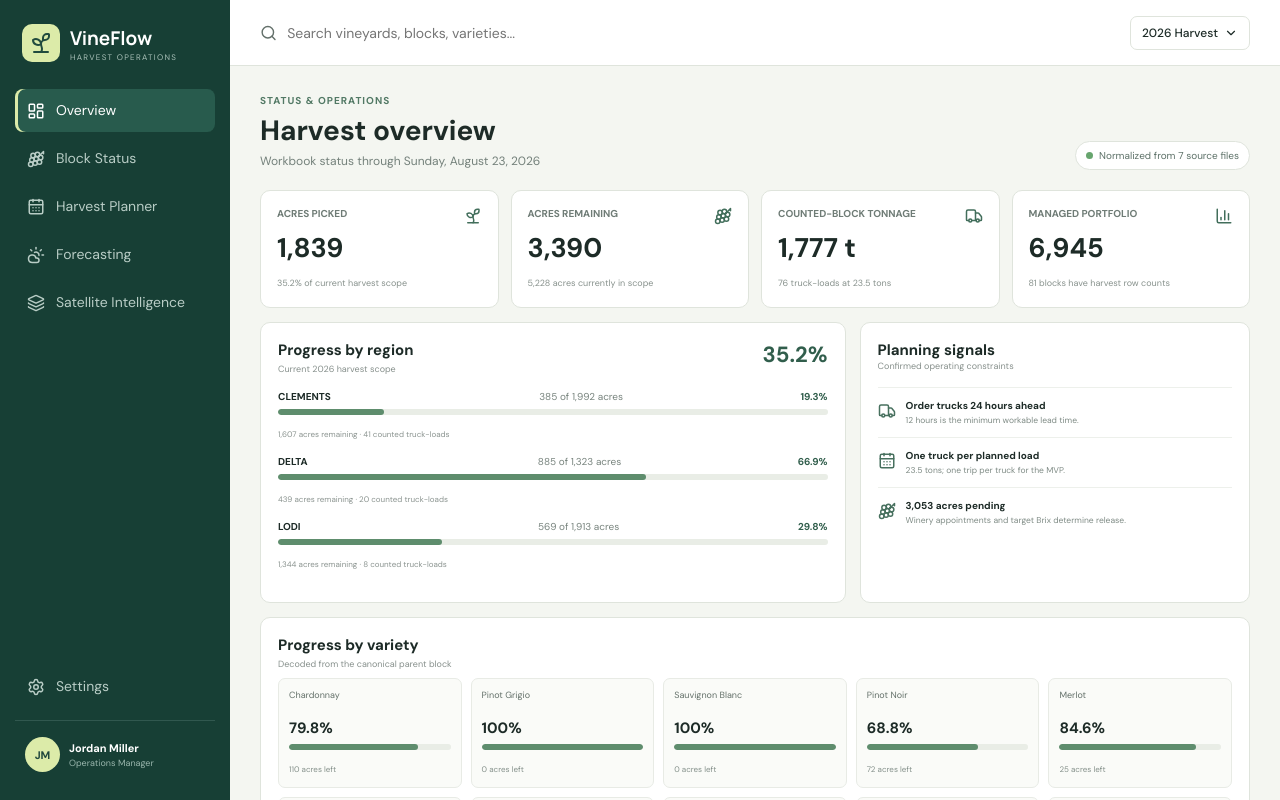
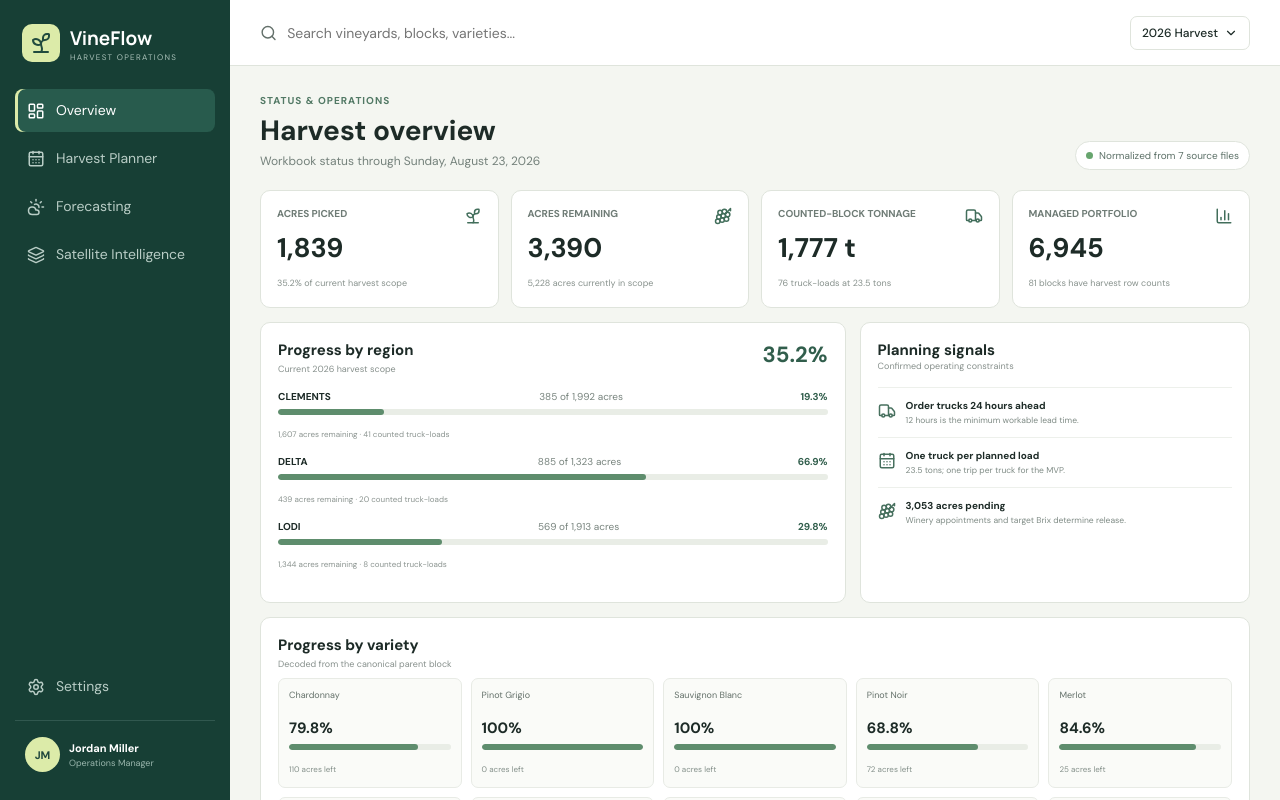
Before and after one commit to yachachli/grephack, a React (Vite) app: page / in a window 1280 px wide. Shown: the top 800 px of the page. Built offline with nearby package versions, Linux system fonts and the light colour scheme.

Commit message:
refactor: remove redundant block status navigation

```diff
--- a/src/components/AppSidebar.tsx
+++ b/src/components/AppSidebar.tsx
@@ -1,10 +1,9 @@
-import { CalendarDays, CloudSun, Grape, Layers3, LayoutDashboard, Settings, Sprout, X } from 'lucide-react'
+import { CalendarDays, CloudSun, Layers3, LayoutDashboard, Settings, Sprout, X } from 'lucide-react'
 
 export type AppWorkspace = 'overview' | 'blocks' | 'planner' | 'forecasting' | 'satellite'
 
 const items = [
   { id: 'overview', label: 'Overview', route: 'overview', icon: LayoutDashboard },
-  { id: 'blocks', label: 'Block Status', route: 'blocks', icon: Grape },
   { id: 'planner', label: 'Harvest Planner', route: 'planner', icon: CalendarDays },
   { id: 'forecasting', label: 'Forecasting', route: 'forecasting', icon: CloudSun },
   { id: 'satellite', label: 'Satellite Intelligence', route: 'satellite', icon: Layers3 },
```
